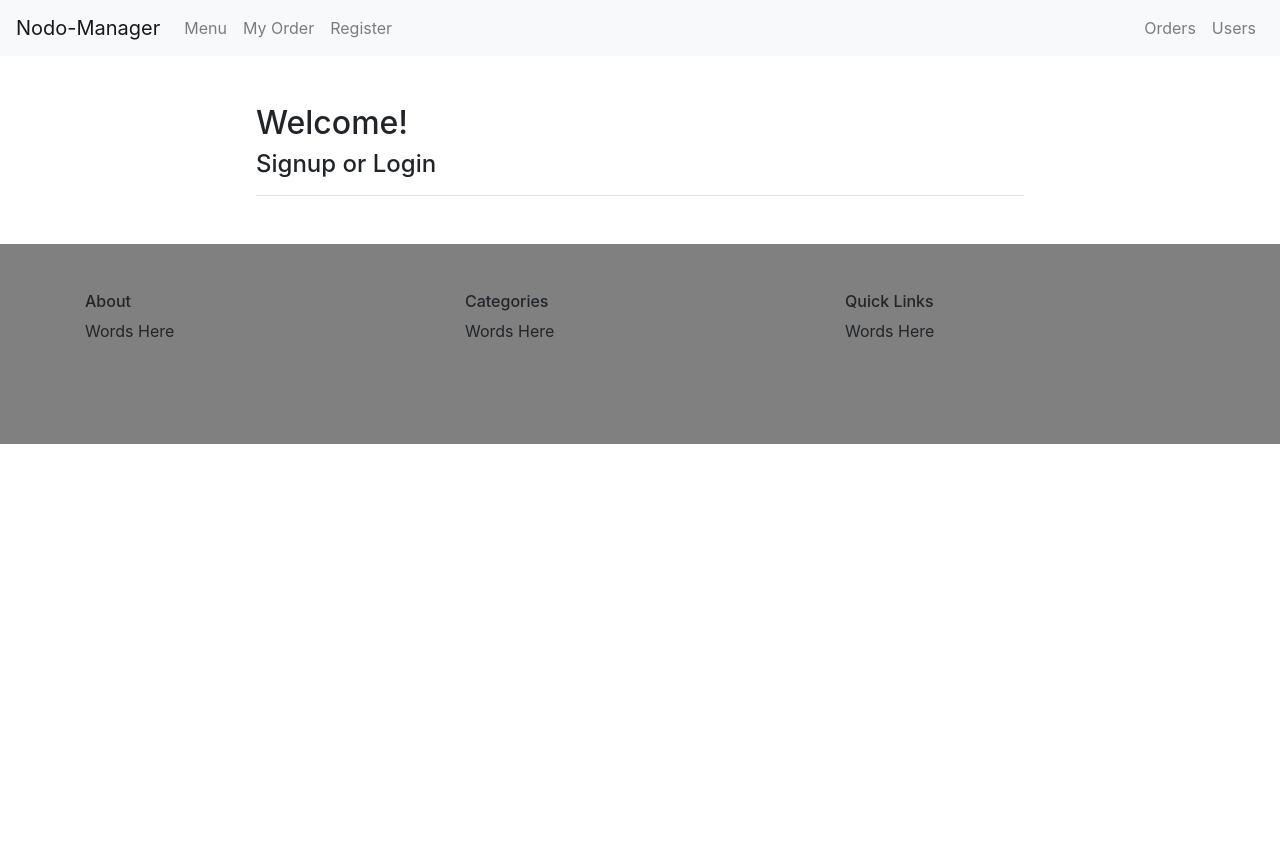
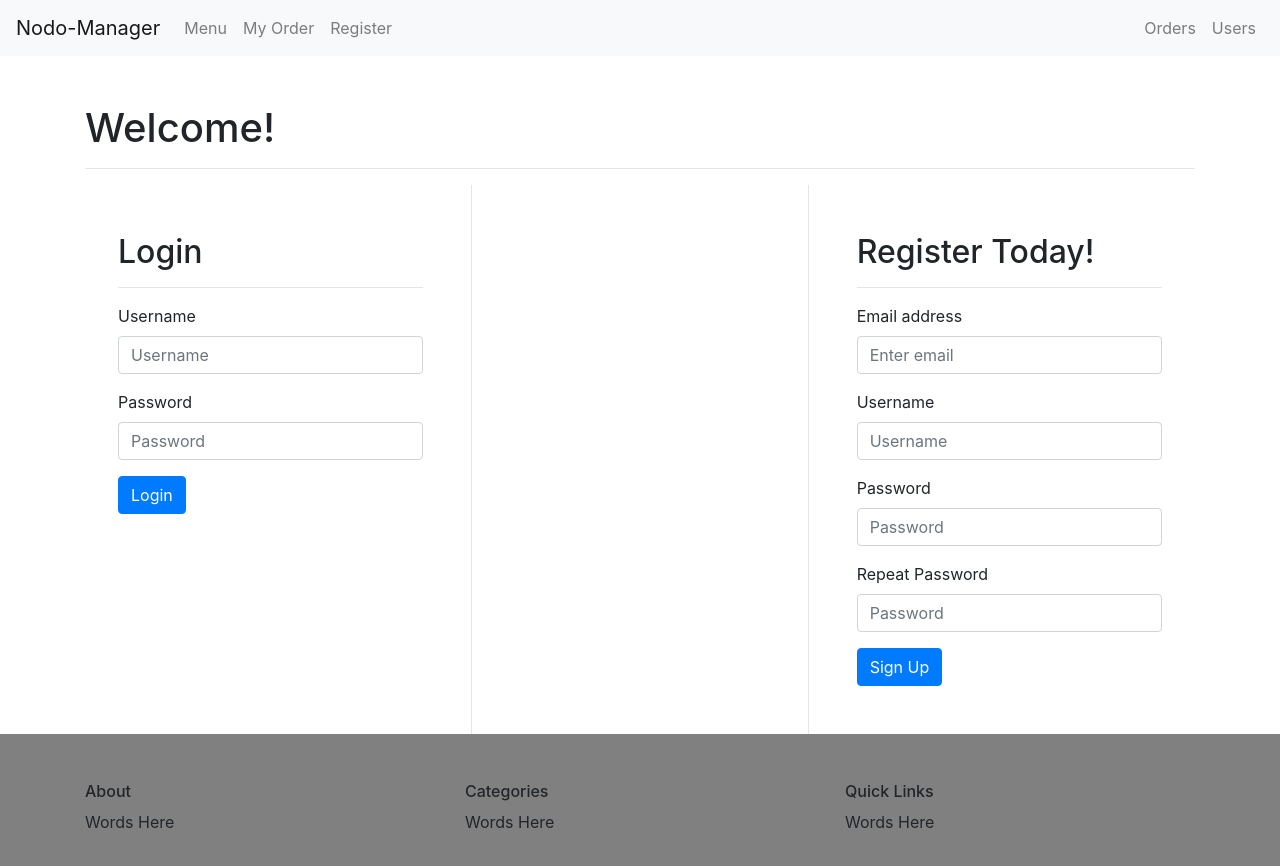
Before and after one commit to MasReed/Nodo-Manager, a React (Create React App) app in the folder nodo-manager-frontend/: page / in a window 1280 px wide. Shown: the top 866 px of the page. Before the commit the page ends 800 px from the top, so only its background shows below. Built offline with nearby package versions, Linux system fonts and the light colour scheme; no server answers.

Commit message:
update homepage layout to include registration and login forms

```diff
--- a/nodo-manager-frontend/src/App.js
+++ b/nodo-manager-frontend/src/App.js
@@ -55,7 +55,7 @@ function App() {
         </Navbar.Collapse>
       </Navbar>
 
-      <React.Fragment>
+      <div style={{ minHeight: 'calc(100vh - 200px)' }}>
         <Switch>
 
           <Route path='/items'>
@@ -91,9 +91,9 @@ function App() {
           </Route>
 
         </Switch>
-      </React.Fragment>
+      </div>
 
-      <footer className='mt-5 p-5' style={{ backgroundColor: 'gray', height: '200px' }}>
+      <footer className='p-5' style={{ backgroundColor: 'gray', height: '200px' }}>
         <Container>
           <Row>
             <Col>
--- a/nodo-manager-frontend/src/components/HomePage.js
+++ b/nodo-manager-frontend/src/components/HomePage.js
@@ -1,27 +1,74 @@
 import React from 'react'
+
+import Col from 'react-bootstrap/Col'
+import Container from 'react-bootstrap/Container'
+import Button from 'react-bootstrap/Button'
+import Form from 'react-bootstrap/Form'
+import Row from 'react-bootstrap/Row'
 
 const HomePage = () => {
 
-  // const [pin, setPin] = useState('')
-  // <div style={{ margin: '50px 0'}}>
-  //   <form>
-  //     <label>Enter User Pin</label>
-  //     <input
-  //       type='password'
-  //       pattern={/[0-9]*/}
-  //       maxLength='4'
-  //       onChange={ ({ target }) => setPin(target.value) }
-  //     />
-  //     <label>{pin}</label>
-  //   </form>
-  // </div>
+  return (
+    <Container className='mb-0'>
+      <h1>Welcome!</h1>
+      <hr />
+      <Row>
+        <Col className='px-5 py-5'>
+          <h2>Login</h2>
+          <hr />
 
-  return (
-    <div style={{ margin: '1% 20%'}}>
-      <h2>Welcome!</h2>
-      <h4>Signup or Login</h4>
-      <hr />
-    </div>
+          <Form controlId='loginForm'>
+            <Form.Group controlId='loginUsername'>
+              <Form.Label>Username</Form.Label>
+              <Form.Control type='email' placeholder='Username' />
+            </Form.Group>
+
+            <Form.Group controlId='loginPassword'>
+              <Form.Label>Password</Form.Label>
+              <Form.Control type='password' placeholder='Password' />
+            </Form.Group>
+
+            <Button variant='primary' type='submit'>
+              Login
+            </Button>
+          </Form>
+        </Col>
+
+        <Col style={{ borderLeft: '1px solid', borderRight: '1px solid', borderColor: 'rgba(0,0,0, 0.1)' }}>
+        </Col>
+
+        <Col className='px-5 py-5'>
+          <h2>Register Today!</h2>
+          <hr />
+
+          <Form>
+            <Form.Group controlId='signupEmail'>
+              <Form.Label>Email address</Form.Label>
+              <Form.Control type='email' placeholder='Enter email' />
+            </Form.Group>
+
+            <Form.Group controlId='signupUsername'>
+              <Form.Label>Username</Form.Label>
+              <Form.Control type='email' placeholder='Username' />
+            </Form.Group>
+
+            <Form.Group controlId='signupPassword'>
+              <Form.Label>Password</Form.Label>
+              <Form.Control type='password' placeholder='Password' />
+            </Form.Group>
+
+            <Form.Group controlId='signupPasswordVerify'>
+              <Form.Label>Repeat Password</Form.Label>
+              <Form.Control type='password' placeholder='Password' />
+            </Form.Group>
+
+            <Button variant='primary' type='submit'>
+              Sign Up
+            </Button>
+          </Form>
+        </Col>
+      </Row>
+    </Container>
   )
 }
 
--- a/nodo-manager-frontend/src/index.css
+++ b/nodo-manager-frontend/src/index.css
@@ -27,3 +27,7 @@ code {
 .modal-40w {
   max-width: 40% !important;
 }
+
+.content {
+  min-height: calc(100vh - 200px)
+}
```
